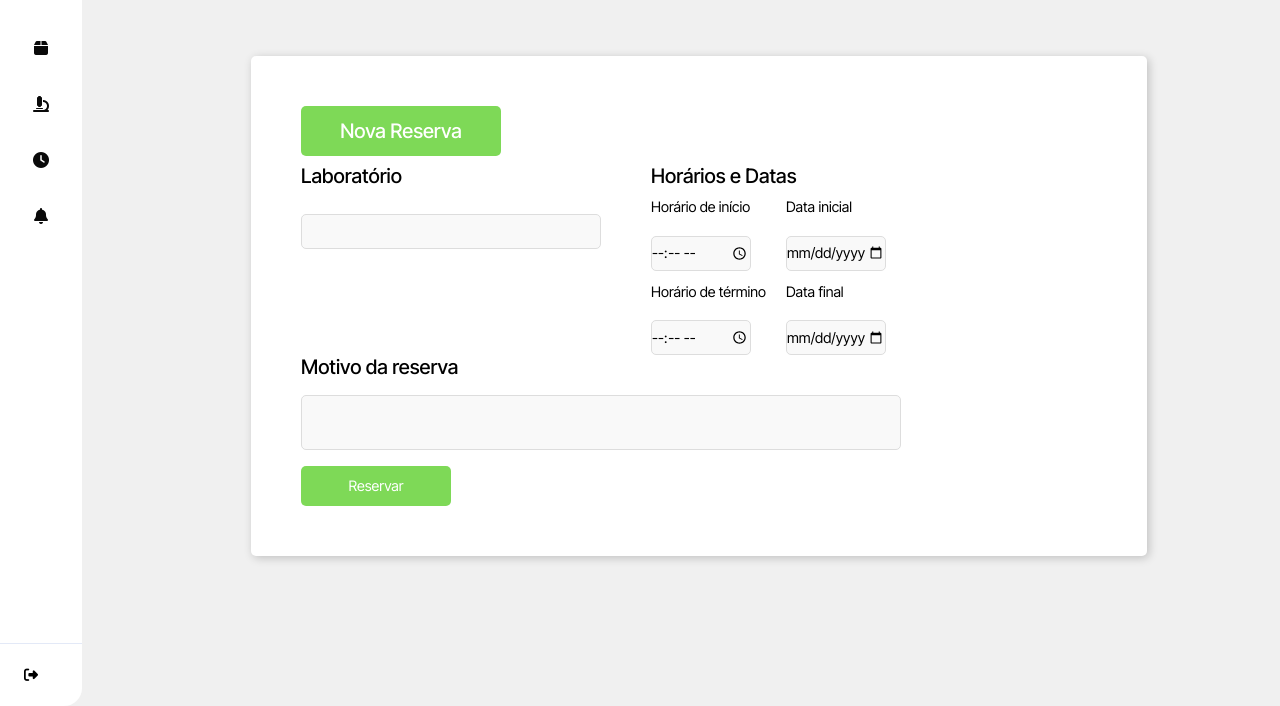
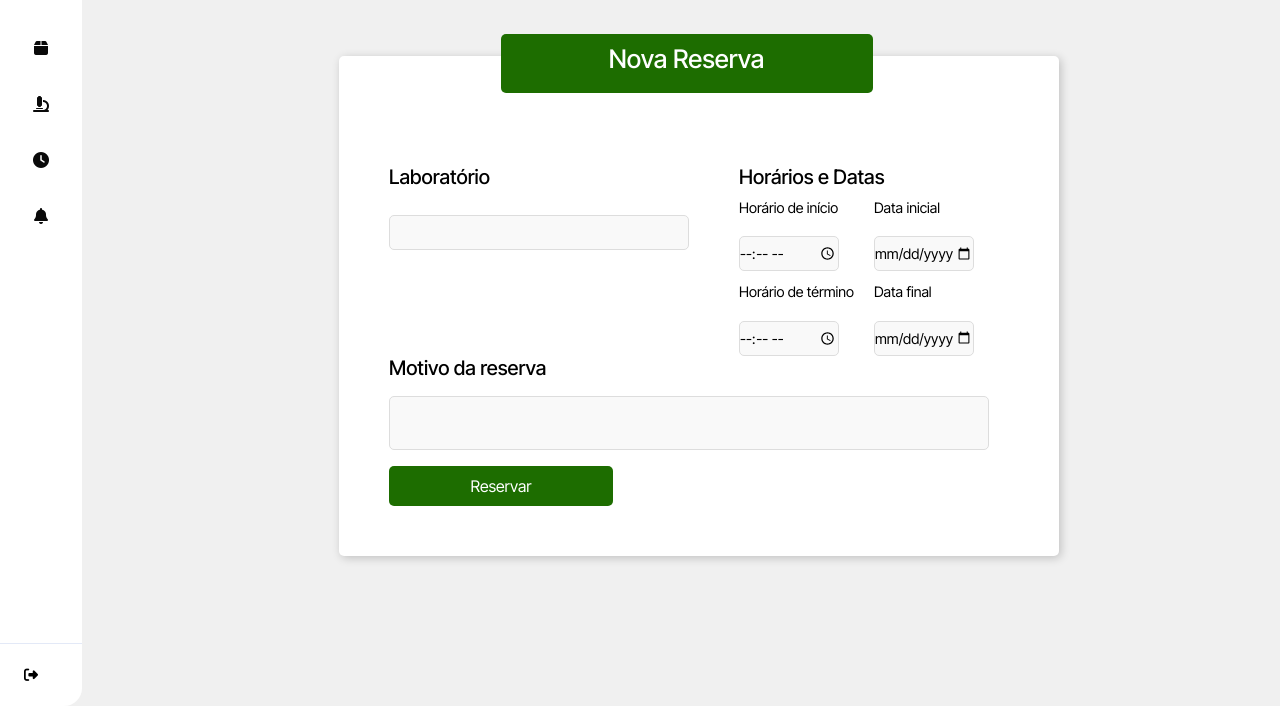
Before and after one commit to kzinge/labstock, a Flask app: page /lab/reservar in a window 1280 px wide. Shown: the part 94-800 px from the top of the page. Run offline with Flask 3, Linux system fonts and the light colour scheme; data that the repository does not hold is empty; parts of the project's set-up code (start-up, migrations or seed data) failed here and were passed over; some libraries are stand-ins or nearby versions.

Commit message:
atualização pagina de reserva

```diff
--- a/src/app/static/css/laboratorios/reservar_lab.css
+++ b/src/app/static/css/laboratorios/reservar_lab.css
@@ -23,7 +23,7 @@ main {
     background-color: #fff;
     padding: 50px;
     height: 500px;
-    width: 70vw;
+    width: 45rem;
     border-radius: 5px;
     box-shadow: 2px 2px 10px rgba(0, 0, 0, 0.2);
 }
@@ -33,16 +33,24 @@ main {
 
 }
 
-.form-title {
+#form-lab .titulo {
     display: flex;
     justify-content: center;
     align-items: center;
-    background-color: #7ed957;
+    width: 60%;
+    background-color: #1D6D00; /* mesma cor do Novo Laboratório */
+    border-radius: 5px;
+    position: relative;
+    top: -4.5rem;
+    left: 18%;
+}
+
+#form-lab .titulo h1 {
     color: white;
-    height: 50px;
-    width: 200px;
-    border-radius: 5px;
+    padding: 10px;
+    font-size: 1.6rem;
 }
+
 
 
 .form_dh {
@@ -130,19 +138,23 @@ label[for="tipo_reserva"] {
 
 
 .botao-reservar {
-    background-color: #7ed957;
+    background-color: #1D6D00;
     color: #fff;
-    width: 150px;
-    height: 40px;
+    width: 14rem;
+    height: 2.5rem;
+    margin-top:1rem;
     border-radius: 5px;
     border: none;
-    font-size: 0.9rem;
+    font-size: 1rem;
     cursor: pointer;
-    transition: background-color 0.3s ease;
-    margin-top: 1rem;
+    display: flex;
+    justify-content: center;
+    align-items: center;
+    transition: background-color 0.3s ease, transform 0.3s ease, font-weight 0.3s ease;
 }
 
 .botao-reservar:hover {
-    background-color: black;
-    color: #6bc746;
+    background-color: #113d00;
+    font-weight: bold;
+    transform: scale(1.05);
 }
--- a/src/app/templates/laboratorios/reservar_lab.html
+++ b/src/app/templates/laboratorios/reservar_lab.html
@@ -68,9 +68,10 @@
 
 {% block content %}
 <form action="{{url_for('lab.reservar_lab')}}" method="POST" id="form-lab">
-    <div class="form-title-container">
-        <h1 class="form-title">Nova Reserva</h1>
+    <div class="titulo">
+        <h1>Nova Reserva</h1>
     </div>
+
 
     <div class="form_prin">
         <div class="form_org">
```
Also changed, not shown: src/app/controllers/tecnico/tecnico.py (+49 -39 lines).
